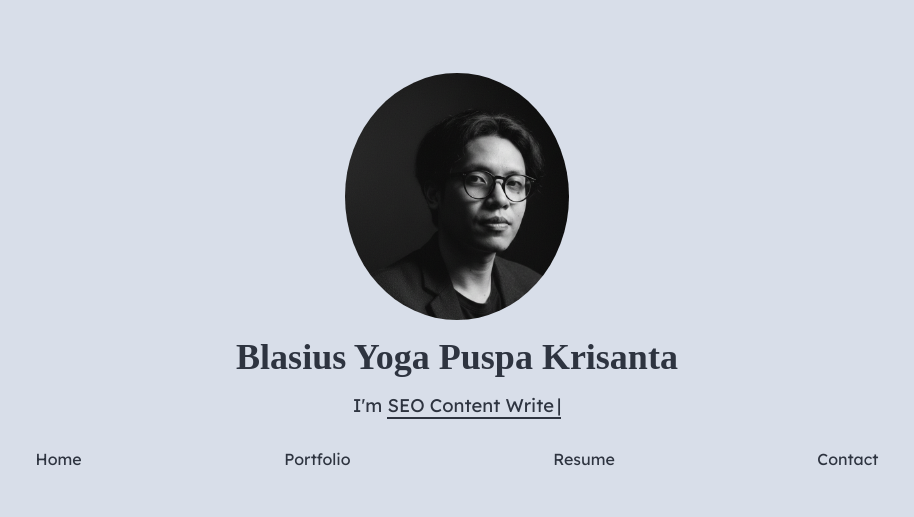
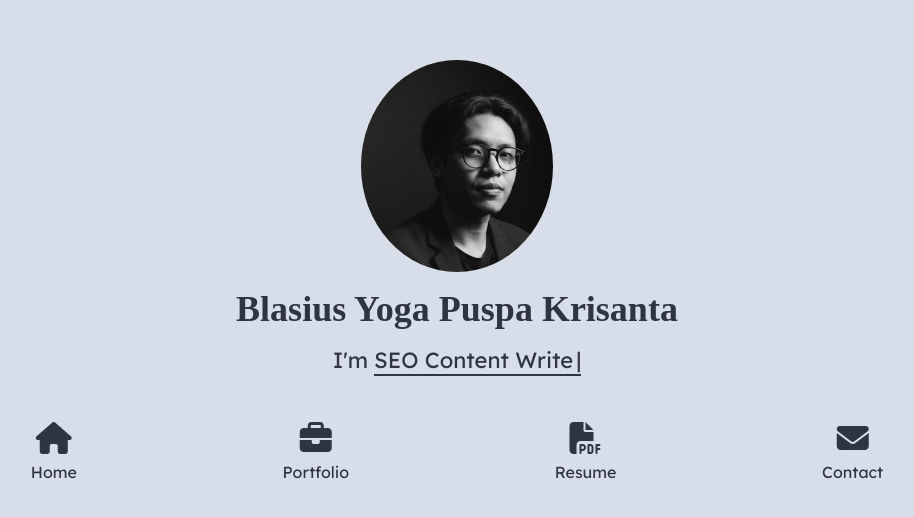
Before and after one commit to yogskr/seo-writing-portfolio, a React (Vite) app: page / in a window 1280 px wide. Shown: the part 129-646 px from the top of the page, without its empty margins (183-1097 px from the left). Built offline with nearby package versions, Linux system fonts and the light colour scheme; a web font is replaced by a local one.

Commit message:
Refactor NavBar component for improved structure and styling; update Home.css for consistent padding and margin adjustments

```diff
--- a/src/components/navigation/NavBar.css
+++ b/src/components/navigation/NavBar.css
@@ -6,8 +6,6 @@ nav {
   display: flex;
   align-items: center;
   justify-content: space-evenly;
-  position: sticky;
-  top: 0;
 }
 
 .navContainer.with-bg {
@@ -16,3 +14,10 @@ nav {
   padding-top: var(--space-2);
   padding-bottom: var(--space-2);
 }
+
+.navlink {
+  display: flex;
+  flex-direction: column;
+  align-items: center;
+  row-gap: var(--space-1);
+}
--- a/src/components/navigation/NavBar.jsx
+++ b/src/components/navigation/NavBar.jsx
@@ -7,8 +7,11 @@ export function NavBar({ showNavBar }) {
     <nav className={showNavBar ? "navContainer with-bg" : "navContainer"}>
       <ul className="navbar">
         {navData.links.map((link) => (
-          <li className="navlink" key={link.name}>
-            <Link to={link.url}>{link.name}</Link>
+          <li key={link.name}>
+            <Link className="navlink" to={link.url}>
+              <i className={link.icon}></i>
+              {link.name}
+            </Link>
           </li>
         ))}
       </ul>
--- a/src/pages/home/Home.css
+++ b/src/pages/home/Home.css
@@ -3,7 +3,7 @@
   display: flex;
   flex-direction: column;
   justify-content: center;
-  padding: var(--space-2);
+  padding: var(--space-2) var(--space-1);
 }
 
 .hero {
@@ -12,11 +12,11 @@
   align-items: center;
   justify-content: space-evenly;
   gap: var(--space-2);
-  margin-bottom: var(--space-4);
+  margin-bottom: var(--space-5);
 }
 
 .heroImage {
-  width: 14rem;
+  width: 12rem;
   border-radius: 50%;
 }
 
@@ -26,5 +26,5 @@ h1 {
 }
 
 p {
-  font-size: 1.15rem;
+  font-size: var(--text-h3);
 }
```
